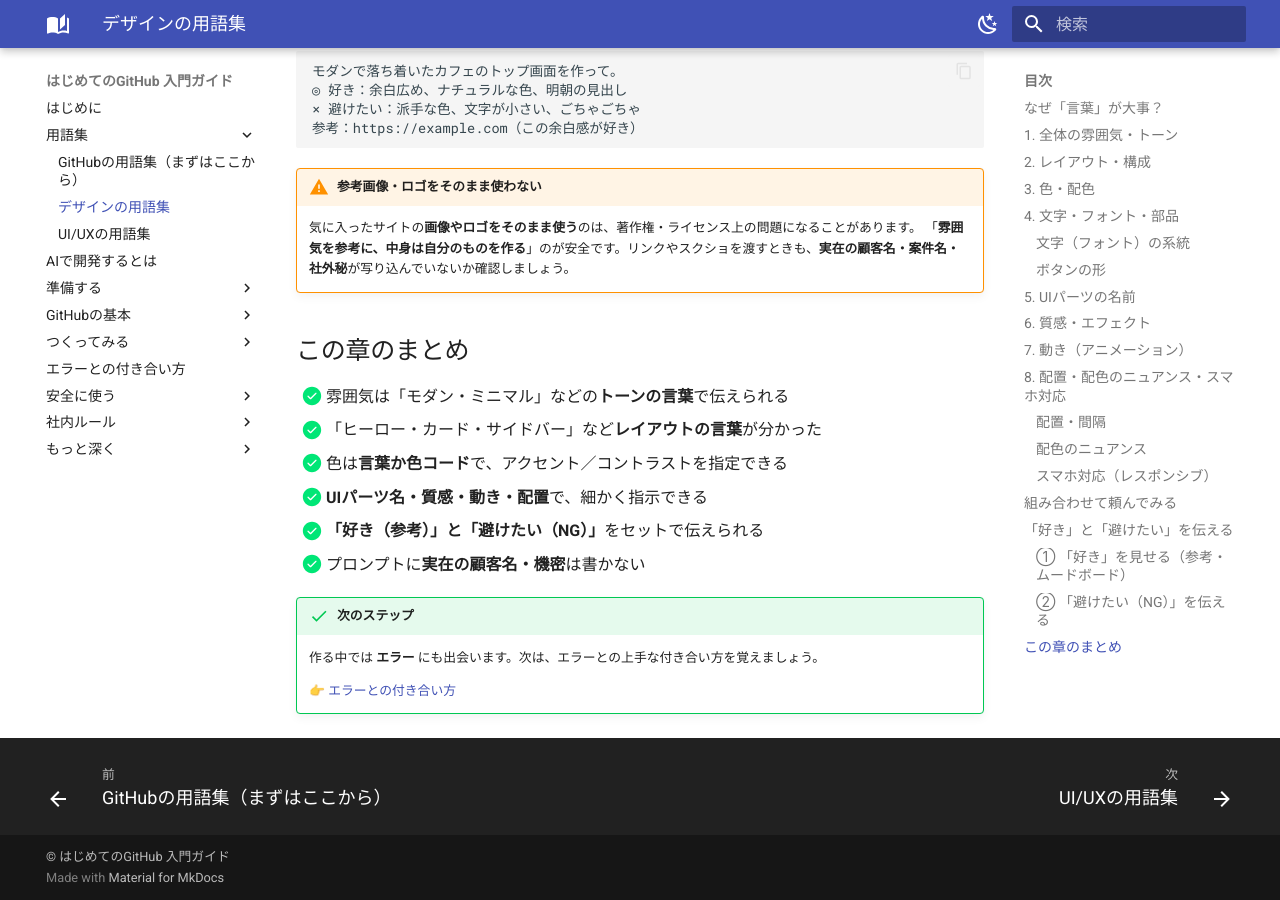
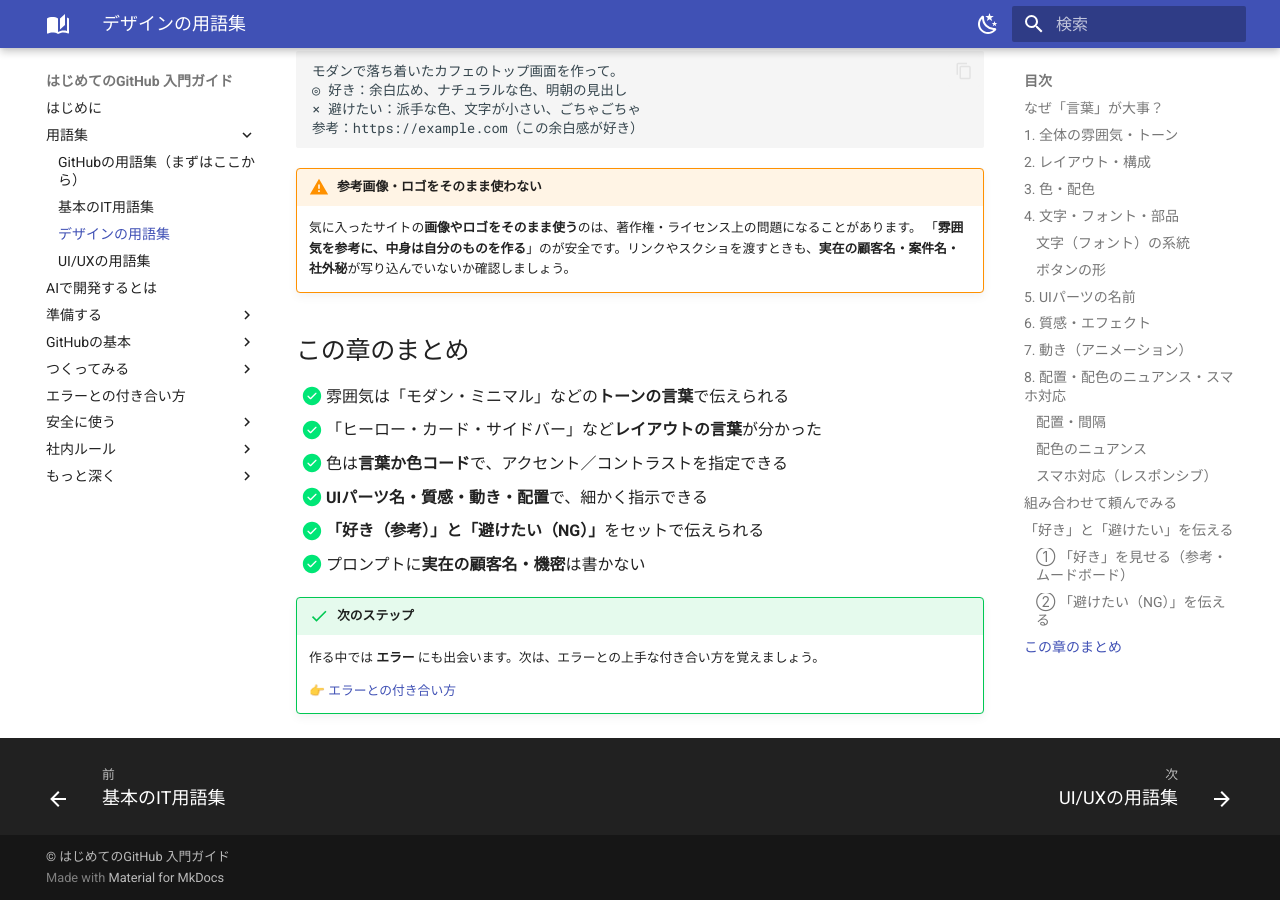
Before and after one commit to sup-kajiwara/github-guide, an MkDocs documentation site: the page built from docs/design-vocab.md, in a window 1280 px wide and 900 px high, scrolled down 14143 px. Built offline with MkDocs 1.6.1 and Material for MkDocs 9.7.7, drawn with Linux system fonts in a browser that asks for light colours; part of the change alters nothing that is shown.

Commit message:
用語集に「基本のIT用語集」を新設（GUI/CUIほか一般IT用語）
- 操作・画面 / ファイルと場所 / ネット・ソフト / 安全・開発 の4カテゴリを網羅
- パスワード・APIキー等は直書きしない注意とai-safetyへの導線を明記
- GitHub/デザイン/UI-UX用語集と相互リンク

Co-Authored-By: Claude Opus 4.8 <noreply@anthropic.com>

```diff
--- /dev/null
+++ b/docs/it-basics.md
@@ -0,0 +1,172 @@
+# 基本のIT用語集
+
+パソコンまわりで出てくる **一般的な言葉** を、身近なたとえで説明します。
+GitHub特有の言葉は [GitHubの用語集](glossary.md) にまとめています。
+
+!!! tip "読み方"
+    全部を覚える必要はありません。「こんな感じ」とイメージがつかめれば十分です。
+    分からない言葉が出てきたら、このページに戻ってきてください。
+
+## :material-gesture-tap: 操作・画面まわり
+
+### :material-cursor-default-click-outline: GUI（ジー・ユー・アイ）
+**画面のボタンやアイコンを、マウスでクリックして操作するやり方** です。
+Graphical User Interface の略。普段のスマホ・パソコンはほぼこれです。
+
+> 🖱️ たとえ：家電のボタンを見て、押したいボタンを指で押すイメージ。
+
+### :material-console: CUI（シー・ユー・アイ） ／ CLI（シー・エル・アイ）
+**文字（コマンド）を打ち込んで命令するやり方** です。
+CUI＝Character User Interface、CLI＝Command Line Interface。ほぼ同じ意味で、**現場では「CLI」と呼ぶことが多い** です。
+
+> ⌨️ たとえ：相手に「○○して」と文章で指示するイメージ。慣れると速く正確に頼める。
+
+!!! note "GUIとCUI、どっちが偉い？"
+    どちらが上ということはなく、**得意分野が違うだけ** です。かんたんな操作は GUI が直感的、決まった作業をまとめて速くやるなら CUI が得意です。
+
+| | :material-cursor-default-click-outline: GUI | :material-console: CUI（CLI） |
+| :--- | :--- | :--- |
+| 操作の方法 | 画面のボタンをクリック | 文字（コマンド）を打つ |
+| とっつきやすさ | やさしい・直感的 | 最初は慣れが必要 |
+| 得意なこと | かんたんな操作・確認 | 決まった作業を速く・正確に |
+| このガイドの例 | VSCodeのボタン操作 | ターミナル／`gh` コマンド |
+
+!!! success "CUIが苦手でも大丈夫"
+    コマンド（CUI）が不安でも、**Claudeに日本語で頼めば代わりに実行してくれます**（→ [PCの準備](setup-pc.md)）。
+
+### :material-console-line: ターミナル（Terminal）
+**コマンド（CUI）を打ち込むための画面** のことです。VSCodeの中にも内蔵されています。
+
+> 🪟 たとえ：CUIで命令を伝えるための「窓口」。
+
+### :material-keyboard-outline: コマンド（Command）
+**「○○せよ」という1つ1つの命令文** のことです。ターミナルに打ち込んで実行します。
+
+> 📝 たとえ：作業を頼むときの「短い指示書」。例：`gh repo create`（リポジトリを作る命令）。
+
+### :material-keyboard-variant: ショートカットキー（Shortcut）
+**キーの組み合わせで操作を素早く行う方法** です。例：コピーは `Ctrl + C`（Macは `⌘ + C`）。
+
+> ⚡ たとえ：メニューをたどる代わりの「近道」。
+
+## :material-folder-outline: ファイルと場所
+
+### :material-file-outline: ファイル（File）
+**1つ1つの書類やデータのまとまり** です。文章・画像・プログラムなど、すべてファイルとして保存されます。
+
+> 📄 たとえ：1枚1枚の書類。
+
+### :material-folder: フォルダ（Folder） ／ ディレクトリ（Directory）
+**ファイルをまとめて入れておく入れ物** です。「フォルダ」と「ディレクトリ」はほぼ同じ意味で、**CUIでは「ディレクトリ」と呼ぶことが多い** です。
+
+> 🗂️ たとえ：書類を仕分ける「フォルダ（紙ばさみ）」。
+
+### :material-map-marker-path: パス（Path）
+**ファイルやフォルダの「場所（住所）」を表す文字列** です。例：`docs/images/logo.png`。
+
+> 🗺️ たとえ：「○○フォルダの中の△△フォルダの、この書類」という道順。
+
+### :material-file-cog-outline: 拡張子（Extension）
+**ファイル名の最後に付く「種類の目印」** です。`.png`＝画像、`.md`＝文章、`.js`＝プログラム、など。
+
+> 🏷️ たとえ：書類の右上に貼った「種類シール」。
+
+### :material-laptop: ローカル ／ :material-cloud-outline: クラウド（オンライン）
+- **ローカル** … **自分のPCの中** にある状態。
+- **クラウド（オンライン）** … **ネット上** にある状態（GitHubなど）。
+
+> 💻☁️ たとえ：手元の机の上（ローカル）と、ネット上の共有棚（クラウド）。
+
+## :material-web: ネット・ソフト
+
+### :material-link-variant: URL（ユー・アール・エル）
+**ネット上の場所を表す「住所」** です。例：`https://github.com/...`。
+
+> 🔗 たとえ：Webページの「番地」。
+
+### :material-web: ブラウザ（Browser）
+**Webページを見るためのソフト** です。Chrome・Edge・Safari など。
+
+> 🌐 たとえ：インターネットを見るための「窓」。
+
+### :material-application-outline: アプリ ／ ソフト（Application / Software）
+**特定の役割を持つプログラム** のことです。VSCode・ブラウザ・メールソフトなど。「アプリ」も「ソフト」もほぼ同じ意味。
+
+> 🧰 たとえ：目的別の「道具」。
+
+### :material-puzzle-outline: 拡張機能（Extension / プラグイン）
+**アプリに後から足せる「追加の機能」** です。VSCodeにClaudeやGitの拡張を入れて使います。
+
+> 🧩 たとえ：本体に付け足す「オプション部品」。
+
+### :material-download-box-outline: インストール（Install）
+**アプリや道具を、自分のPCに入れて使えるようにすること** です。逆に消すのは「アンインストール」。
+
+> 📥 たとえ：道具を箱から出して、使える状態にして棚に置く。
+
+### :material-server-network: サーバー ／ クライアント（Server / Client）
+- **サーバー** … サービスやデータを **提供する側**（ネットの向こう側）。
+- **クライアント** … それを **受け取って使う側**（手元のPC・ブラウザ）。
+
+> 🍽️ たとえ：料理を出す「お店（サーバー）」と、注文して食べる「お客（クライアント）」。
+
+### :material-swap-vertical: ダウンロード ／ アップロード（Download / Upload）
+- **ダウンロード** … ネットから **手元に取り込む**。
+- **アップロード** … 手元から **ネットへ送り出す**。
+
+> ⬇️⬆️ たとえ：荷物を「受け取る（DL）」か「送る（UL）」か。
+
+## :material-shield-account: 安全・開発の言葉
+
+### :material-account-circle-outline: アカウント（Account）
+**サービスを使うための「自分専用の登録情報」** です。IDとパスワードでひも付きます。
+
+> 🪪 たとえ：サービスごとの「会員証」。
+
+### :material-login: ログイン（Login / サインイン）
+**アカウントで「本人です」と確認して入ること** です。確認の仕組み全体を **認証** と呼びます。
+
+> 🔑 たとえ：会員証を見せて中に入る。
+
+### :material-key-alert: パスワード ／ APIキー ／ トークン
+いずれも **「本人だけが持つ秘密のカギ」** です。APIキー・トークンは、プログラムが使うパスワードのようなもの。
+
+!!! warning "ここは特に注意"
+    パスワード・APIキー・トークンは **コードに直接書かない／AIに渡さない／画面に貼らない** のが基本です。
+    実在の顧客名・案件名や認証情報を入力しないよう気をつけてください（→ [AIと安全に付き合う](ai-safety.md)）。
+
+### :material-cog-box: 環境変数（Environment Variable）
+**設定値（特にAPIキーなどの秘密）を、コードの外に置いておく仕組み** です。秘密を直接書かずに済みます。
+
+> 🔐 たとえ：金庫に入れておいて、コードからは「金庫の中のアレ」と呼ぶイメージ。
+
+### :material-code-tags: コード ／ プログラム ／ スクリプト
+**コンピューターへの命令を文字で書いたもの** です。「スクリプト」は比較的短い・手軽なプログラムを指すことが多い。
+
+> 📜 たとえ：コンピューターに渡す「作業手順書」。
+
+### :material-bug-outline: バグ ／ エラー（Bug / Error）
+- **バグ** … プログラムの **不具合・間違い**。
+- **エラー** … 処理がうまくいかず **止まったときの知らせ**。
+
+> 🐛 たとえ：手順書の書き間違い（バグ）と、それで作業が止まった合図（エラー）。慌てず対応すればOK（→ [エラーとの付き合い方](ai-errors.md)）。
+
+### :material-page-layout-sidebar-left: フロントエンド ／ バックエンド
+- **フロントエンド** … **画面・見た目** など、利用者が触れる部分。
+- **バックエンド** … **裏側の処理・データ管理** など、見えない部分。
+
+> 🎭 たとえ：お店の「客席・接客（フロント）」と「厨房・倉庫（バック）」。
+
+### :material-database-outline: データベース（DB）
+**データを整理して保存・検索できるようにした「倉庫」** です。
+
+> 🗄️ たとえ：きちんと棚分けされた「データの倉庫」。
+
+---
+
+!!! note "もっと知りたい言葉が出てきたら"
+    - Git/GitHub特有の言葉 → [GitHubの用語集](glossary.md)
+    - 画面の部品の名前（ボタン・モーダルなど）→ [UI/UXの用語集](ui-vocab.md)
+    - 見た目・デザインの言葉 → [デザインの用語集](design-vocab.md)
+
+言葉のイメージがつかめたら、[PCの準備](setup-pc.md) に進んで、実際の画面で確かめてみましょう。
--- a/mkdocs.yml
+++ b/mkdocs.yml
@@ -45,6 +45,7 @@ nav:
   - はじめに: index.md
   - 用語集:
       - GitHubの用語集（まずはここから）: glossary.md
+      - 基本のIT用語集: it-basics.md
       - デザインの用語集: design-vocab.md
       - UI/UXの用語集: ui-vocab.md
   - AIで開発するとは: ai-intro.md
```
